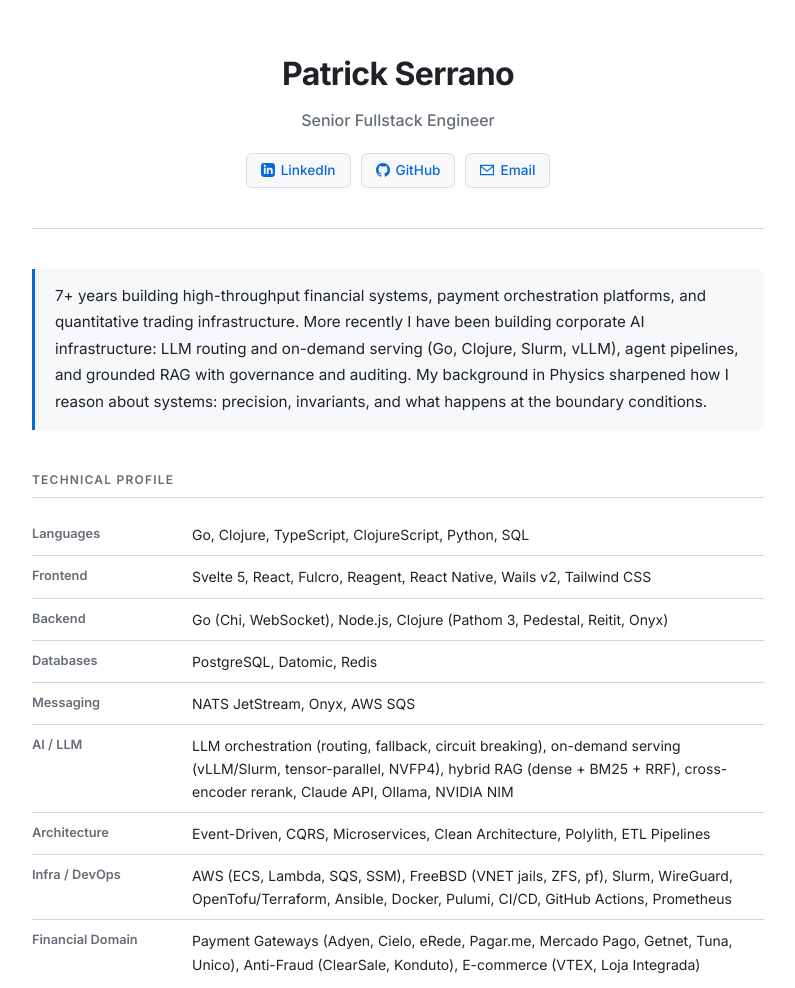
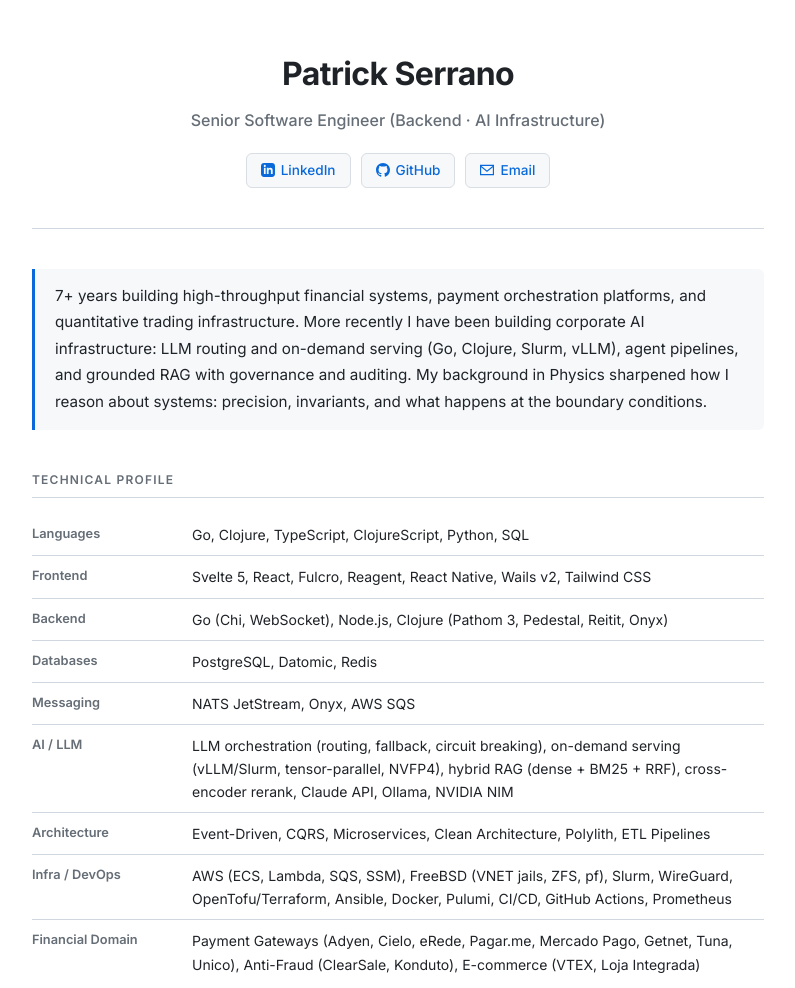
Before and after one commit to patrickcmserrano/resume, a plain HTML site: page index.html in a window 1280 px wide. Shown: the top 988 px of the page, without its empty margins (242-1037 px from the left). Drawn offline with Linux system fonts and the light colour scheme.

Commit message:
chore(cv): padroniza o título como Senior Software Engineer (Backend · AI Infrastructure)
- _base PT/EN, resume.yaml, card.html: um único título canônico
- web (index.html/README) regenerados a partir de resume.yaml

```diff
--- a/index.html
+++ b/index.html
@@ -3,7 +3,7 @@
 <head>
   <meta charset="UTF-8" />
   <meta name="viewport" content="width=device-width, initial-scale=1.0" />
-  <title>Patrick Serrano — Senior Fullstack Engineer</title>
+  <title>Patrick Serrano — Senior Software Engineer (Backend · AI Infrastructure)</title>
   <link rel="preconnect" href="https://fonts.googleapis.com" />
   <link rel="preconnect" href="https://fonts.gstatic.com" crossorigin />
   <link href="https://fonts.googleapis.com/css2?family=Inter:wght@400;500;600;700&family=JetBrains+Mono:wght@400;500&display=swap" rel="stylesheet" />
@@ -355,7 +355,7 @@
   <!-- ── Header ── -->
   <header>
     <h1>Patrick Serrano</h1>
-    <p class="subtitle">Senior Fullstack Engineer</p>
+    <p class="subtitle">Senior Software Engineer (Backend · AI Infrastructure)</p>
     <nav class="header-links">
       <a href="https://linkedin.com/in/patrickcmserrano" target="_blank" rel="noopener">
         <svg width="14" height="14" viewBox="0 0 24 24" fill="currentColor"><path d="M19 0h-14c-2.761 0-5 2.239-5 5v14c0 2.761 2.239 5 5 5h14c2.762 0 5-2.239 5-5v-14c0-2.761-2.238-5-5-5zm-11 19h-3v-11h3v11zm-1.5-12.268c-.966 0-1.75-.79-1.75-1.764s.784-1.764 1.75-1.764 1.75.79 1.75 1.764-.783 1.764-1.75 1.764zm13.5 12.268h-3v-5.604c0-3.368-4-3.113-4 0v5.604h-3v-11h3v1.765c1.396-2.586 7-2.777 7 2.476v6.759z"/></svg>
```
Also changed, not shown: card.html (+1 -1 lines), 4 other files.
